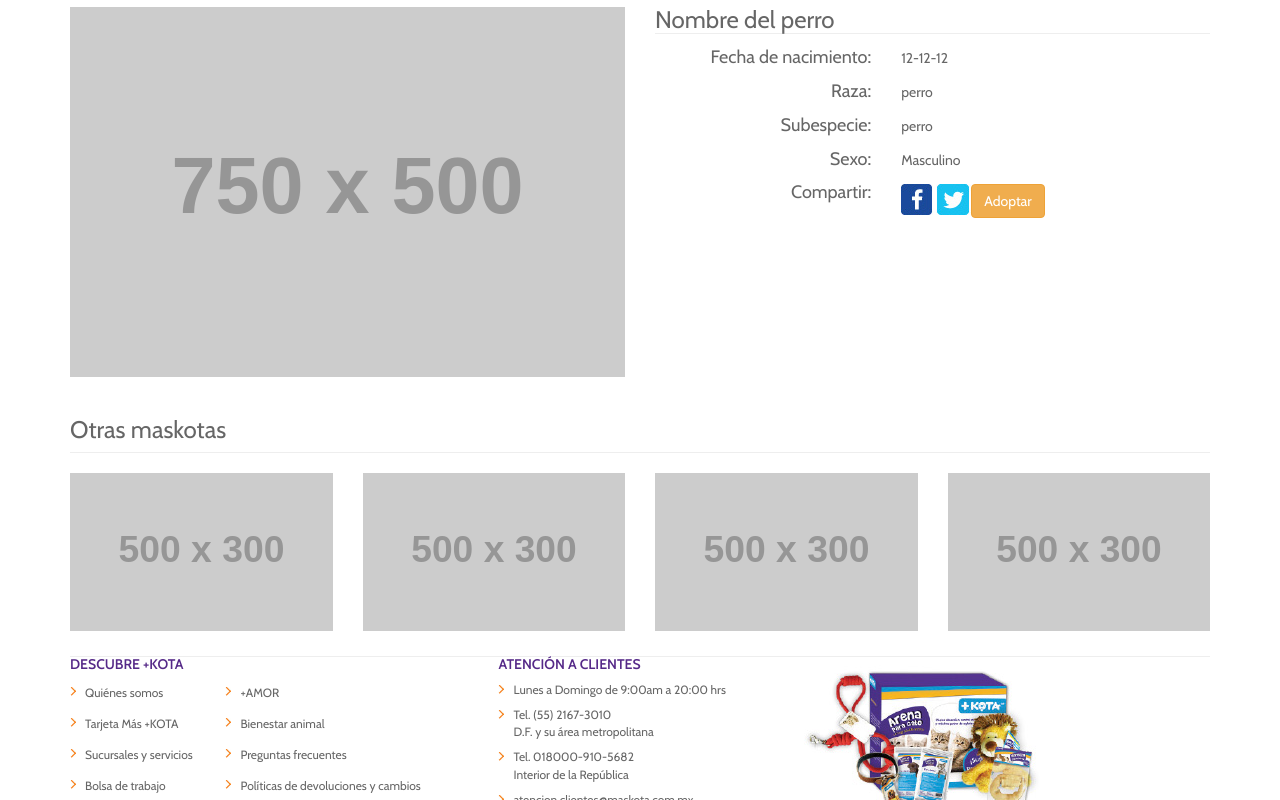
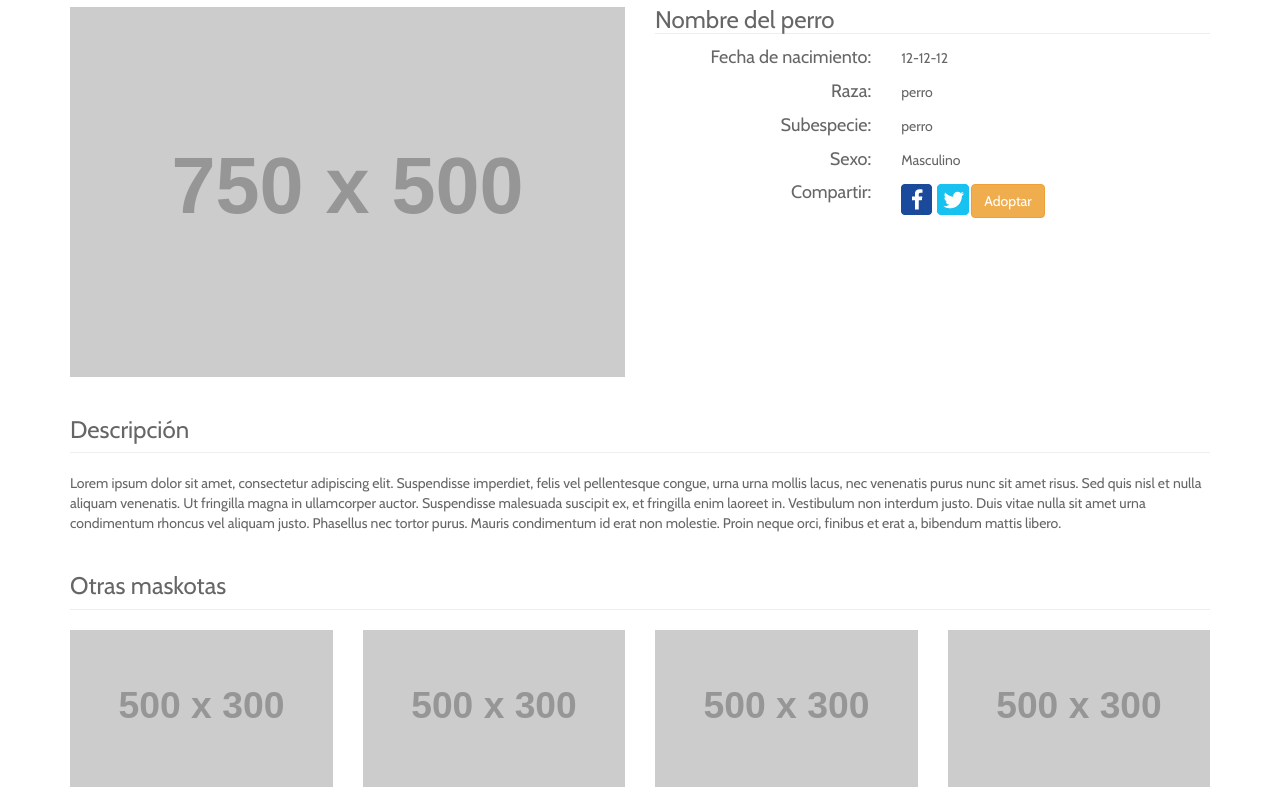
Before and after one commit to jmoralesibloom/adopcion, a plain HTML site: page perro.html in a window 1280 px wide. Shown: the part 300-1100 px from the top of the page. Drawn offline with nearby package versions, Linux system fonts and the light colour scheme; placeholder pictures from the web are drawn by us; files whose address does not match are found by name.

Commit message:
31
Agrege descripcion

```diff
--- a/perro.html
+++ b/perro.html
@@ -659,6 +659,14 @@
         </div>
 
         <!-- /.row -->
+        <div class="row">
+        	<div class="col-lg-12">
+                <h3 class="page-header">Descripción</h3>
+            </div>
+            <div class="col-lg-12">
+               <p>Lorem ipsum dolor sit amet, consectetur adipiscing elit. Suspendisse imperdiet, felis vel pellentesque congue, urna urna mollis lacus, nec venenatis purus nunc sit amet risus. Sed quis nisl et nulla aliquam venenatis. Ut fringilla magna in ullamcorper auctor. Suspendisse malesuada suscipit ex, et fringilla enim laoreet in. Vestibulum non interdum justo. Duis vitae nulla sit amet urna condimentum rhoncus vel aliquam justo. Phasellus nec tortor purus. Mauris condimentum id erat non molestie. Proin neque orci, finibus et erat a, bibendum mattis libero.</p>
+            </div>
+        </div>
 
                 <!-- Related Projects Row -->
         <div class="row">
```
